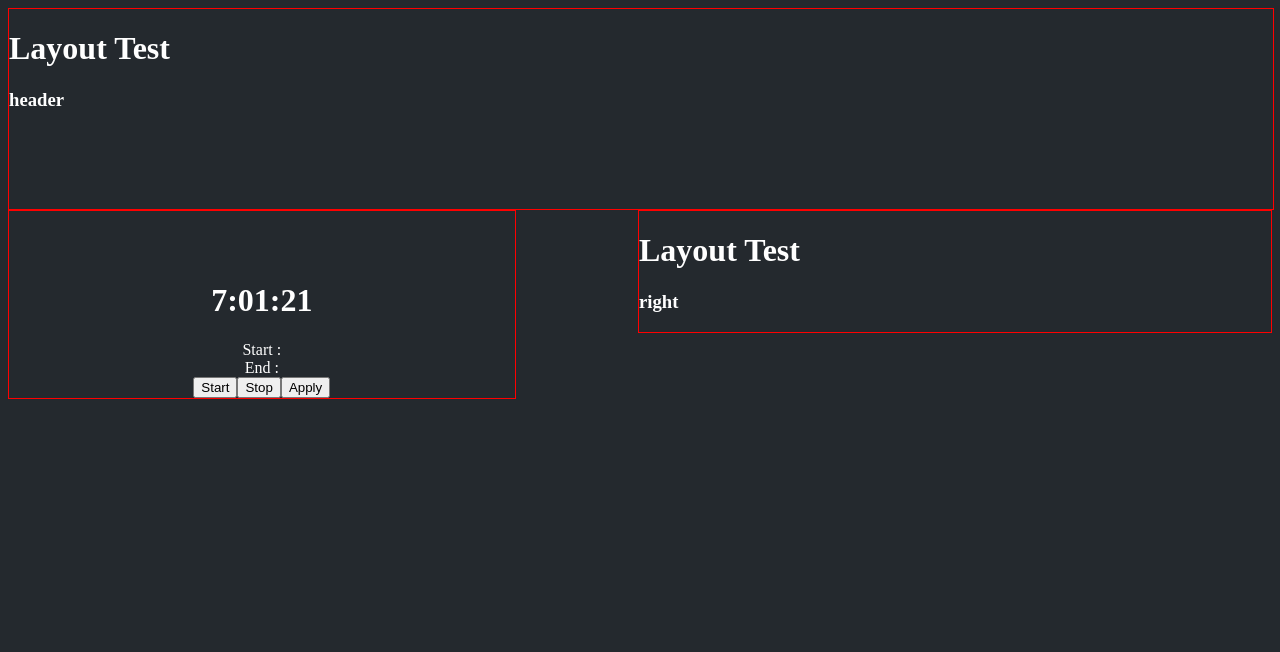
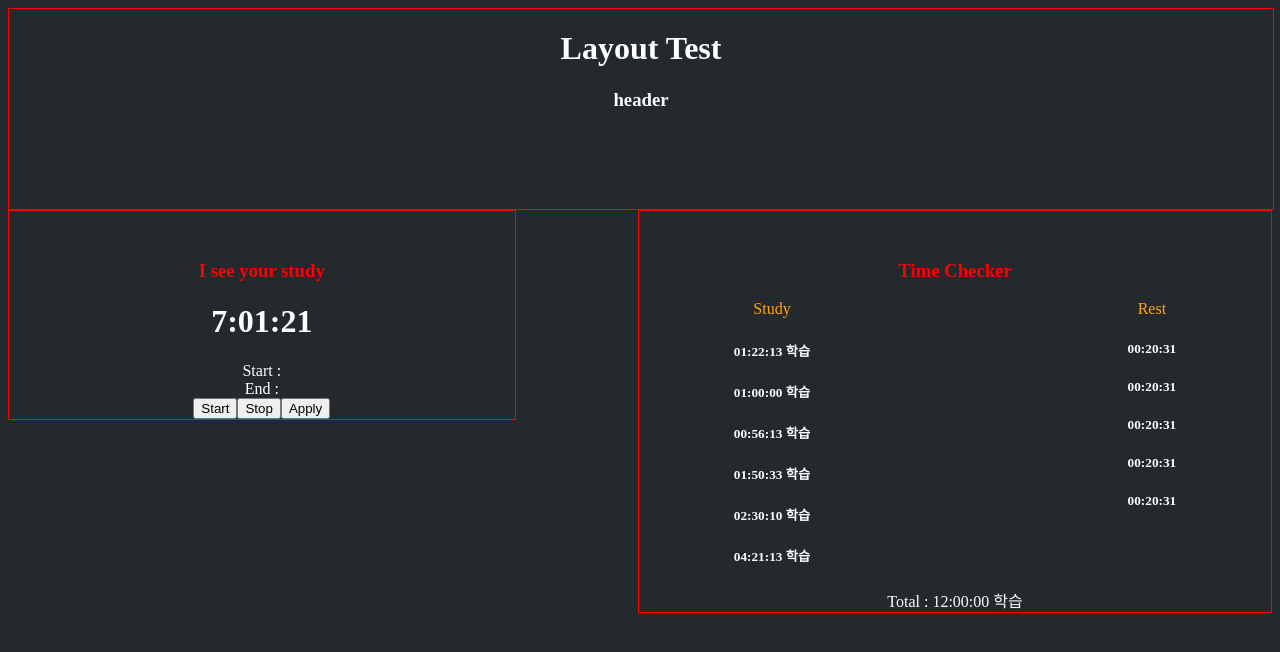
Before and after one commit to dc7303/studyChecker, a React (Create React App) app: page / in a window 1280 px wide. Shown: the top 652 px of the page. Built offline with nearby package versions, Linux system fonts and the light colour scheme.

Commit message:
Time Checker 프로토타입 구현 완료.

```diff
--- a/src/component/time/time.js
+++ b/src/component/time/time.js
@@ -41,6 +41,9 @@ class Time extends Component {
   render() {
     return (
       <div className="center">
+        <div className="center-top">
+          <h3>I see your study</h3>
+        </div>
         <div>
           <h1>{this.props.clockFormat}</h1>
         </div>
--- a/src/component/timeCheck/timeCheck.js
+++ b/src/component/timeCheck/timeCheck.js
@@ -10,8 +10,29 @@ class TimeCheck extends Component {
   render() {
     return (
       <div className="right">
-        <h1>Layout Test</h1>
-        <h3>right</h3>
+        <div className="right-top">
+          <h3>Time Checker</h3>
+        </div>
+        <div className="right-left">
+          <span className="title">Study</span>
+          <h5>01:22:13 학습</h5>
+          <h5>01:00:00 학습</h5>
+          <h5>00:56:13 학습</h5>
+          <h5>01:50:33 학습</h5>
+          <h5>02:30:10 학습</h5>
+          <h5>04:21:13 학습</h5>
+        </div>
+        <div className="right-right">
+          <span className="title">Rest</span>
+          <h5>00:20:31</h5>
+          <h5>00:20:31</h5>
+          <h5>00:20:31</h5>
+          <h5>00:20:31</h5>
+          <h5>00:20:31</h5>
+        </div>
+        <div className="right-bottom">
+          <span className="total">Total : 12:00:00 학습</span>
+        </div>
       </div>
     );
   }
--- a/src/css/index.css
+++ b/src/css/index.css
@@ -9,6 +9,7 @@ body {
   width: 100%;
   height: 200px;
   border: solid 1px red;
+  text-align: center;
 }
 
 .center {
@@ -17,7 +18,7 @@ body {
   height: 100%;
   border: solid 1px red;
   text-align: center;
-  padding-top: 50px;
+  padding-top: 30px;
 }
 
 .right {
@@ -25,4 +26,6 @@ body {
   width: 50%;
   height: 100%;
   border: solid 1px red;
+  text-align: center;
+  padding-top: 30px;
 }
--- /dev/null
+++ b/src/css/layout-center.css
@@ -0,0 +1,7 @@
+.center-top {
+  color: red;
+}
+
+.center-clock {
+  color: yellow;
+}
--- /dev/null
+++ b/src/css/layout-right.css
@@ -0,0 +1,22 @@
+.right-left {
+  float: left;
+  padding-left: 15%;
+}
+
+.right-right {
+  float: right;
+  padding-right: 15%;
+}
+
+.right-bottom {
+  clear: left;
+}
+
+.right-top {
+  color: red;
+}
+
+.right-right .title,
+.right-left .title {
+  color: orange;
+}
--- a/src/index.js
+++ b/src/index.js
@@ -6,6 +6,8 @@ import { Provider } from 'react-redux';
 import App from './App';
 import reducers from './reducers';
 import './css/index.css';
+import './css/layout-right.css';
+import './css/layout-center.css';
 import * as serviceWorker from './serviceWorker';
 
 const store = createStore(reducers);
```
